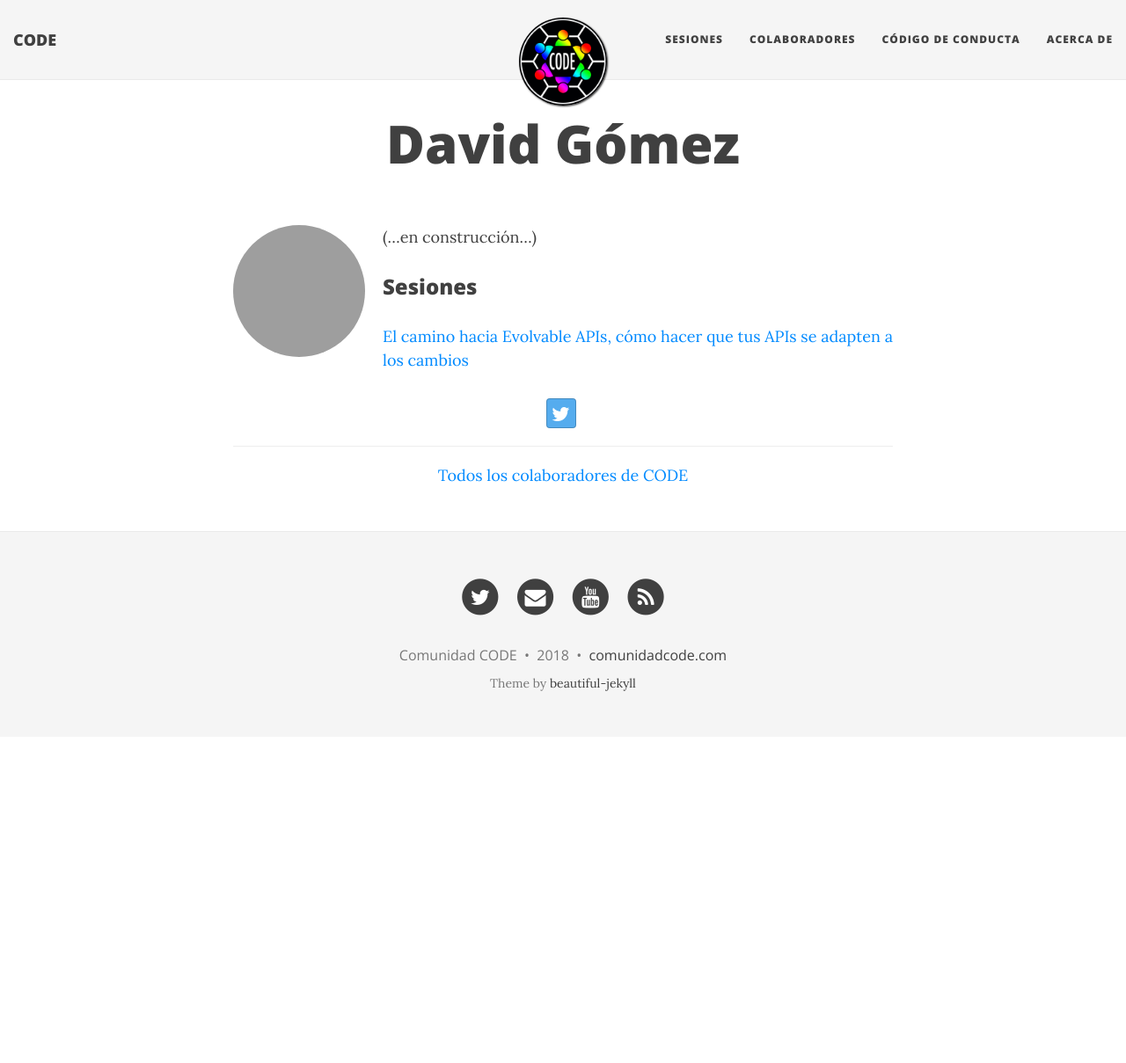
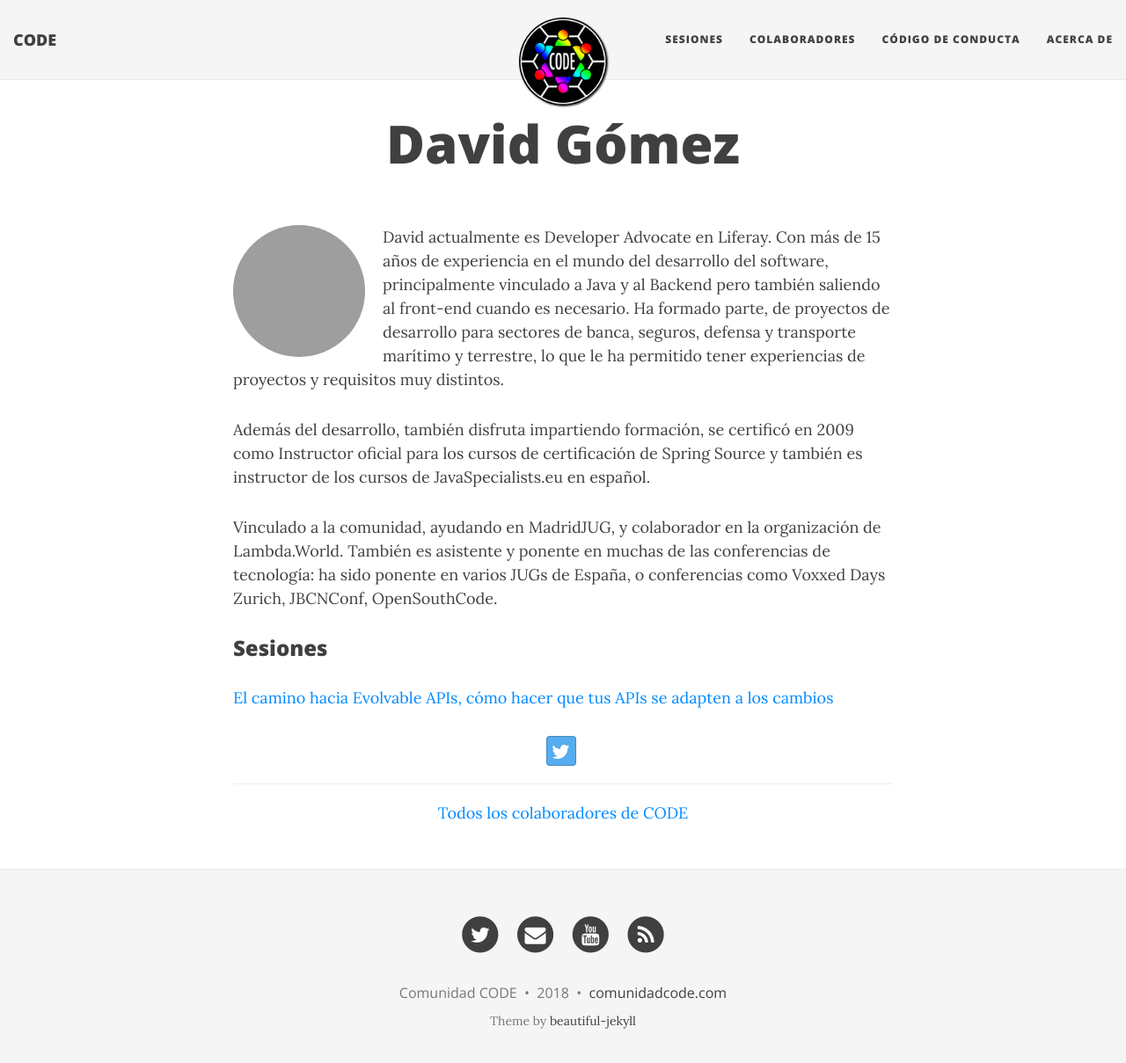
Before and after one commit to comunidadcode/comunidadcode.github.io, a Jekyll site: the page built from colaboradores/david-gomez.md, in a window 1280 px wide and 1222 px high. Shown: the top 1209 px of the window at 88% size. Built offline with Jekyll 4.4.1, drawn with Linux system fonts in a browser that asks for light colours; nearby versions of some CDN libraries; grey boxes are pictures that could not be loaded.

Commit message:
Descripción de David.

```diff
--- a/colaboradores/david-gomez.md
+++ b/colaboradores/david-gomez.md
@@ -5,7 +5,11 @@ twitter: dgomezg
 ---
 ![David Gómez](/img/colaboradores/david-gomez.jpg){: .collaborator-page-image }
 
-(...en construcción...)
+David actualmente es Developer Advocate en Liferay. Con más de 15 años de experiencia en el mundo del desarrollo del software, principalmente vinculado a Java y al Backend pero también saliendo al front-end cuando es necesario. Ha formado parte, de proyectos de desarrollo para sectores de banca, seguros, defensa y transporte marítimo y terrestre, lo que le ha permitido tener experiencias de proyectos y requisitos muy distintos.
+
+Además del desarrollo, también disfruta impartiendo formación, se certificó en 2009 como Instructor oficial para los cursos de certificación de Spring Source y también es instructor de los cursos de JavaSpecialists.eu en español.
+
+Vinculado a la comunidad, ayudando en MadridJUG, y colaborador en la organización de Lambda.World. También es asistente y ponente en muchas de las conferencias de tecnología: ha sido ponente en varios JUGs de España, o conferencias como Voxxed Days Zurich, JBCNConf, OpenSouthCode.
 
 ### Sesiones
 
```
